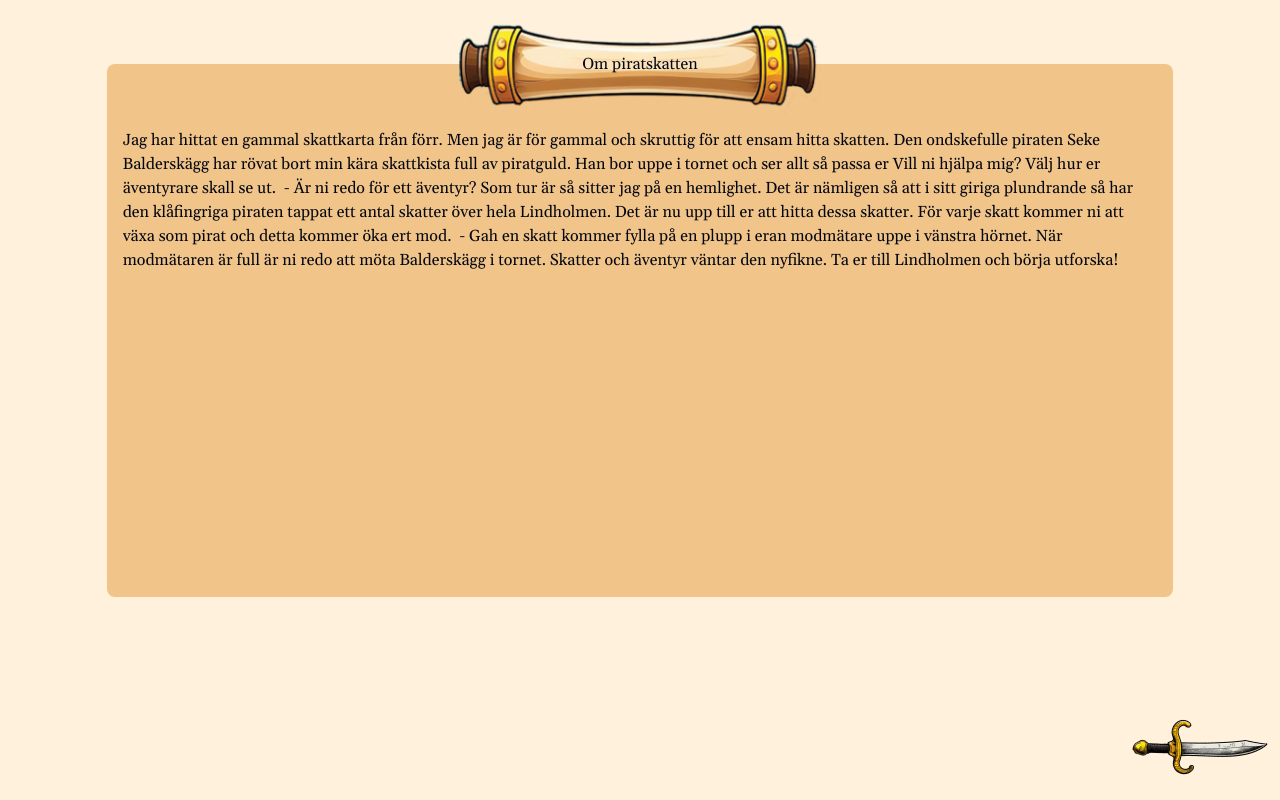
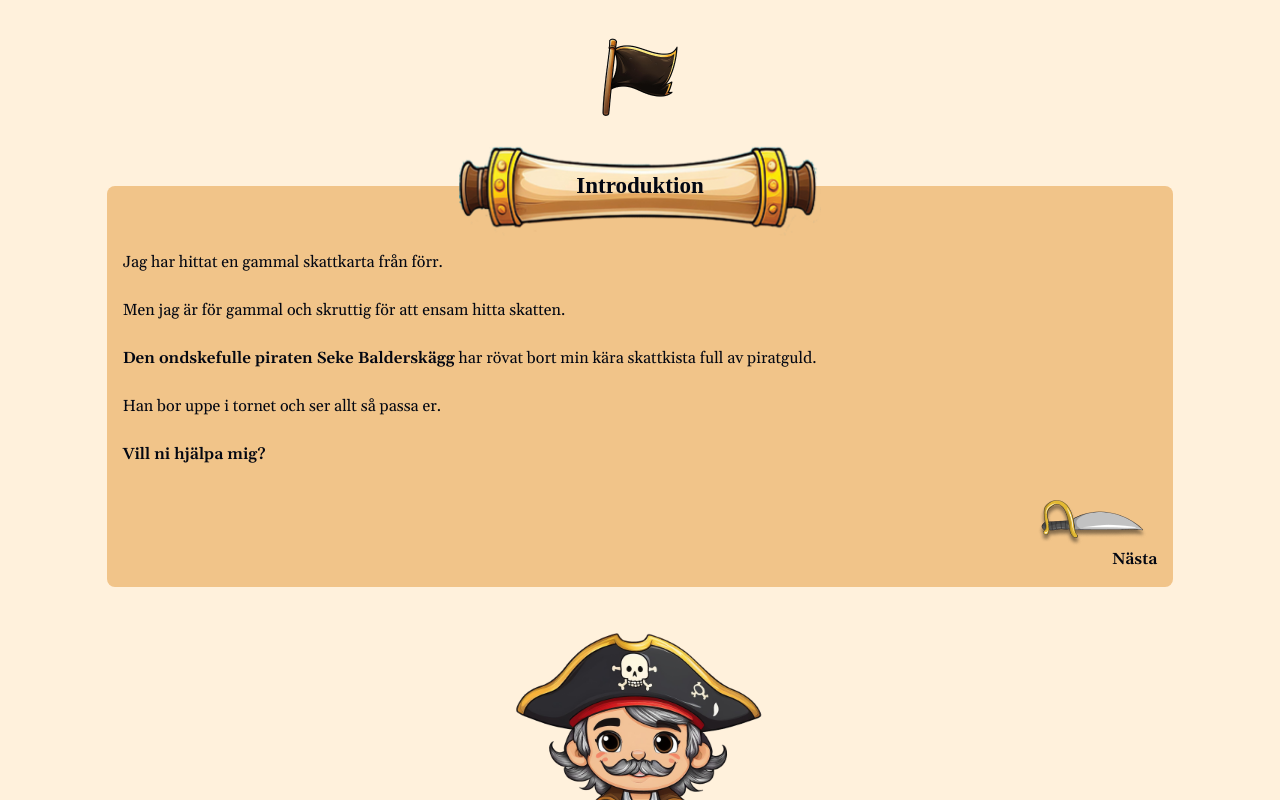
Before and after one commit to JoarHansson/yrgo-skattjakt, a Next.js app: page /introduction in a window 1280 px wide. Built offline with nearby package versions, Linux system fonts and the light colour scheme; a web font is replaced by a local one.

Commit message:
update intro pages

```diff
--- a/src/app/globals.css
+++ b/src/app/globals.css
@@ -72,10 +72,10 @@
   display: none;
 }
 
-body,
+/* body,
 html {
   overflow: hidden;
-}
+} */
 
 /* font settings */
 @import url("https://fonts.googleapis.com/css2?family=Gelasio&family=Inknut+Antiqua:wght@700&display=swap");
@@ -90,21 +90,21 @@ html {
 
 /* our 5 fonts: */
 .heading {
-  @apply font-inknut text-[31px] font-bold;
+  @apply font-inknut text-[23px] font-bold;
 }
 
 .paragraph {
-  @apply font-gelasio text-[21px] font-normal;
+  @apply font-gelasio text-[16px] font-normal;
 }
 
 .paragraph-bold {
-  @apply font-gelasio text-[21px] font-semibold;
+  @apply font-gelasio text-[16px] font-semibold;
 }
 
 .instruction {
-  @apply font-gelasio text-[19px] font-semibold;
+  @apply font-gelasio text-[14px] font-semibold;
 }
 
 .instruction-large {
-  @apply font-gelasio text-[21px] font-semibold;
+  @apply font-gelasio text-[16px] font-semibold;
 }
--- /dev/null
+++ b/src/app/instructions/page.tsx
@@ -0,0 +1,59 @@
+import Link from "next/link";
+import ScrollBig from "@/content/scroll-big.png";
+import FlagBlack from "@/content/flag_black.png";
+import ButtonSpela from "@/content/button_spela.png";
+
+export default function InstructionsPage() {
+  return (
+    <>
+      <main className="w-full h-screen relative">
+        <img src={FlagBlack.src} alt="svart flagga" className="m-auto pt-8 " />
+
+        <div className="px-4 pt-16">
+          <div className="flex justify-center items-center relative">
+            <img
+              src={ScrollBig.src}
+              alt="scroll"
+              className="mx-auto max-w-sm absolute"
+            />
+            <h1 className="text-center absolute heading">Instruktioner</h1>
+          </div>
+        </div>
+
+        <div className="w-5/6  pb-4 bg-cardDarker mx-auto rounded-lg pt-16 px-4 paragraph ">
+          Är ni redo för ett äventyr? Som tur är så sitter jag på en hemlighet.
+          Det är nämligen så att i sitt giriga plundrande så har den klåfingriga
+          piraten tappat ett antal{" "}
+          <span className="paragraph-bold">skatter</span> över hela Lindholmen.
+          <br />
+          <br />
+          Det är nu upp till er att hitta dessa skatter som kommer ge er{" "}
+          <span className="paragraph-bold">energi</span> nog för att utmana
+          Seke.
+          <br />
+          <br />
+          Det finns också guld att tjäna om ni hjälper mina vänner.{" "}
+          <span className="paragraph-bold">Guldet</span> ska du samla för att få
+          så många poäng som möjligt.
+          <br />
+          <br />
+          När energimätaren är full är ni redo att möta Balderskägg i tornet.
+          Skatter och äventyr väntar den nyfikne.
+          <br />
+          <br />
+          <div className="instruction-large text-center">
+            Ta er till Lindholmen <br />
+            och börja utforska!
+          </div>
+          <Link href="/map">
+            <img
+              src={ButtonSpela.src}
+              alt="spara knapp"
+              className="mx-auto pt-8"
+            />
+          </Link>
+        </div>
+      </main>
+    </>
+  );
+}
--- a/src/app/introduction/page.tsx
+++ b/src/app/introduction/page.tsx
@@ -1,12 +1,15 @@
 import Link from "next/link";
-import Sword from "@/content/sword.png";
+import Sword from "@/content/sword_new.png";
 import ScrollBig from "@/content/scroll-big.png";
-import { ScrollArea } from "@/components/ui/scroll-area";
+import FlagBlack from "@/content/flag_black.png";
+import PirateRoger from "@/content/pirate-roger.png";
 
 export default function IntroductionPage() {
   return (
     <>
-      <main className="w-full h-screen relative">
+      <main className="w-full h-screen relative overflow-hidden">
+        <img src={FlagBlack.src} alt="svart flagga" className="m-auto pt-8 " />
+
         <div className="px-4 pt-16">
           <div className="flex justify-center items-center relative">
             <img
@@ -14,32 +17,36 @@ export default function IntroductionPage() {
               alt="scroll"
               className="mx-auto max-w-sm absolute"
             />
-            <h1 className="text-center absolute">Om piratskatten</h1>
+            <h1 className="text-center absolute heading">Introduktion</h1>
           </div>
         </div>
 
-        <div className="w-5/6 h-4/6 pb-8 bg-cardDarker mx-auto rounded-lg pt-16 px-4">
-          <ScrollArea>
-            Jag har hittat en gammal skattkarta från förr. Men jag är för gammal
-            och skruttig för att ensam hitta skatten. Den ondskefulle piraten
-            Seke Balderskägg har rövat bort min kära skattkista full av
-            piratguld. Han bor uppe i tornet och ser allt så passa er Vill ni
-            hjälpa mig? Välj hur er äventyrare skall se ut.  - Är ni redo för
-            ett äventyr? Som tur är så sitter jag på en hemlighet. Det är
-            nämligen så att i sitt giriga plundrande så har den klåfingriga
-            piraten tappat ett antal skatter över hela Lindholmen. Det är nu upp
-            till er att hitta dessa skatter. För varje skatt kommer ni att växa
-            som pirat och detta kommer öka ert mod.  - Gah en skatt kommer fylla
-            på en plupp i eran modmätare uppe i vänstra hörnet. När modmätaren
-            är full är ni redo att möta Balderskägg i tornet. Skatter och
-            äventyr väntar den nyfikne. Ta er till Lindholmen och börja
-            utforska!
-          </ScrollArea>
+        <div className="w-5/6  pb-4 bg-cardDarker mx-auto rounded-lg pt-16 px-4 paragraph ">
+          Jag har hittat en gammal skattkarta från förr. <br />
+          <br />
+          Men jag är för gammal och skruttig för att ensam hitta skatten. <br />
+          <br />
+          <span className="paragraph-bold">
+            Den ondskefulle piraten Seke Balderskägg
+          </span>{" "}
+          har rövat bort min kära skattkista full av piratguld.
+          <br />
+          <br />
+          Han bor uppe i tornet och ser allt så passa er.
+          <br />
+          <br />
+          <span className="paragraph-bold">Vill ni hjälpa mig?</span>
+          <Link href={"/settings"} className="flex flex-col items-end mt-8">
+            <img src={Sword.src} alt="sword" />
+            <p className="paragraph-bold text-right">Nästa</p>
+          </Link>
         </div>
 
-        <Link href={"/settings"} className="absolute bottom-1 right-0">
-          <img src={Sword.src} alt="sword" />
-        </Link>
+        <img
+          src={PirateRoger.src}
+          alt="Roger"
+          className="m-auto px-8 scale-75 -mt-8"
+        />
       </main>
     </>
   );
--- a/src/app/page.tsx
+++ b/src/app/page.tsx
@@ -5,7 +5,7 @@ import ScrollBig from "@/content/scroll-big.png";
 
 export default function Home() {
   return (
-    <main className="w-full h-screen relative bg-black">
+    <main className="w-full h-screen relative bg-[#060F2C]">
       <div className="flex justify-between flex-col h-full">
         <div className="p-4">
           <img
--- a/src/app/settings/page.tsx
+++ b/src/app/settings/page.tsx
@@ -14,7 +14,7 @@ export default function SettingsPage() {
             alt="scroll"
             className="mx-auto max-w-sm absolute"
           />
-          <h1 className="text-center absolute">Välj Avatar</h1>
+          <h1 className="text-center absolute heading">Välj pirat</h1>
         </div>
 
         <UserSettings />
--- a/src/app/welcome/page.tsx
+++ b/src/app/welcome/page.tsx
@@ -1,36 +1,22 @@
 import Link from "next/link";
 import PirateRoger from "@/content/pirate-roger.png";
-import Sword from "@/content/sword.png";
-import ScrollBig from "@/content/scroll-big.png";
+import Sword from "@/content/sword_new.png";
 
 export default function WelcomePage() {
   return (
     <>
-      <main className="w-full h-screen relative">
-        <div className="p-4">
-          <img
-            src={PirateRoger.src}
-            alt="Roger"
-            className="m-auto max-w-xs px-8 mb-32  "
-          />
-          <div className="flex justify-center items-center relative">
-            <img
-              src={ScrollBig.src}
-              alt="scroll"
-              className="mx-auto max-w-sm absolute"
-            />
-            <h1 className="text-center absolute">Introduktion</h1>
-          </div>
+      <main className="w-full h-screen relative pt-16">
+        <img src={PirateRoger.src} alt="Roger" className="m-auto px-8 mb-24" />
 
-          <div className="w-[292px] pb-8 bg-cardDarker mx-auto rounded-lg pt-16 px-4">
-            <div>Hej barn,</div>
-            <div>mitt namn är Roger!</div>
-          </div>
+        <h1 className="heading px-16">
+          Hej, <br />
+          mitt namn är Roger!
+        </h1>
 
-          <Link href={"/introduction"} className="absolute bottom-1 right-0">
-            <img src={Sword.src} alt="sword" />
-          </Link>
-        </div>
+        <Link href={"/introduction"} className="absolute bottom-6 right-12">
+          <img src={Sword.src} alt="sword" />
+          <p className="paragraph-bold text-right">Nästa</p>
+        </Link>
       </main>
     </>
   );
--- a/src/components/header.tsx
+++ b/src/components/header.tsx
@@ -61,7 +61,7 @@ export default function Header({ goldCounter }: HeaderProps) {
 
       <div className="flex flex-col justify-between items-center mb-4">
         <img src={coins.src} width={75} alt="coins" />
-        <div>{userSettings.coins} coins</div>
+        <div>{userSettings.coins} guld</div>
       </div>
 
       <div className="flex flex-col justify-between items-center">
--- a/src/components/user-settings.tsx
+++ b/src/components/user-settings.tsx
@@ -76,10 +76,10 @@ export default function UserSettings() {
                 <Card className="bg-cardDarker">
                   <CardContent className="flex aspect-square items-center justify-center p-6 ">
                     <button
-                      className="text-4xl font-semibold"
+                      className="text-4xl font-semibold flex justify-center items-center"
                       onClick={() => setSelectedAvatar(avatar.name)}
                     >
-                      <img src={avatar.image.src} />
+                      <img src={avatar.image.src} className="scale-75" />
                     </button>
                   </CardContent>
                 </Card>
@@ -91,9 +91,9 @@ export default function UserSettings() {
         <CarouselNext />
       </Carousel>
 
-      <div className="w-full max-w-xs m-auto p-1">
+      <div className="w-full max-w-xs m-auto p-1 ">
         <input
-          className="p-1 w-full bg-cardDarker"
+          className="p-1 w-full bg-cardDarker heading rounded-lg px-4 py-2"
           type="text"
           value={userName}
           onChange={(e) => setUserName(e.target.value)}
@@ -102,25 +102,14 @@ export default function UserSettings() {
       </div>
 
       <Link
-        href="/map"
+        href="/instructions"
         onClick={() => {
           updateUserName();
           updateUserAvatar(selectedAvatar);
         }}
       >
-        <img src={ButtonSpara.src} alt="spara knapp" className="mx-auto" />
+        <img src={ButtonSpara.src} alt="spara knapp" className="mx-auto pt-8" />
       </Link>
-
-      <div className="m-4">
-        <button onClick={updateUserName} className="underline">
-          Confirm
-        </button>
-      </div>
-
-      <div className="m-4">
-        <p>Name: {userSettings.name}</p>
-        <p>Avatar: {userSettings.avatar}</p>
-      </div>
     </>
   );
 }
```
Also changed, not shown: src/content/button_spela.png (added), src/content/sword_new.png (added).
